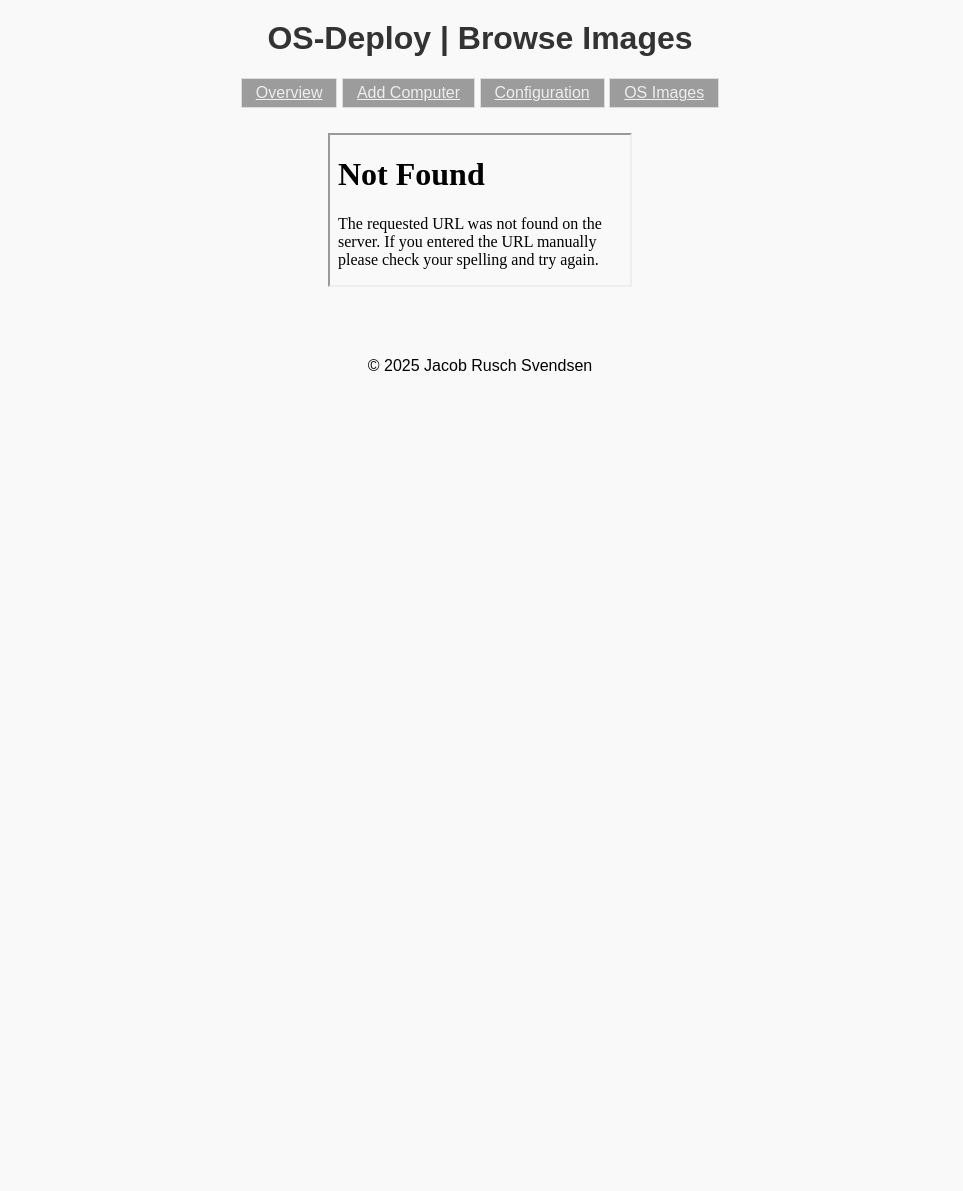
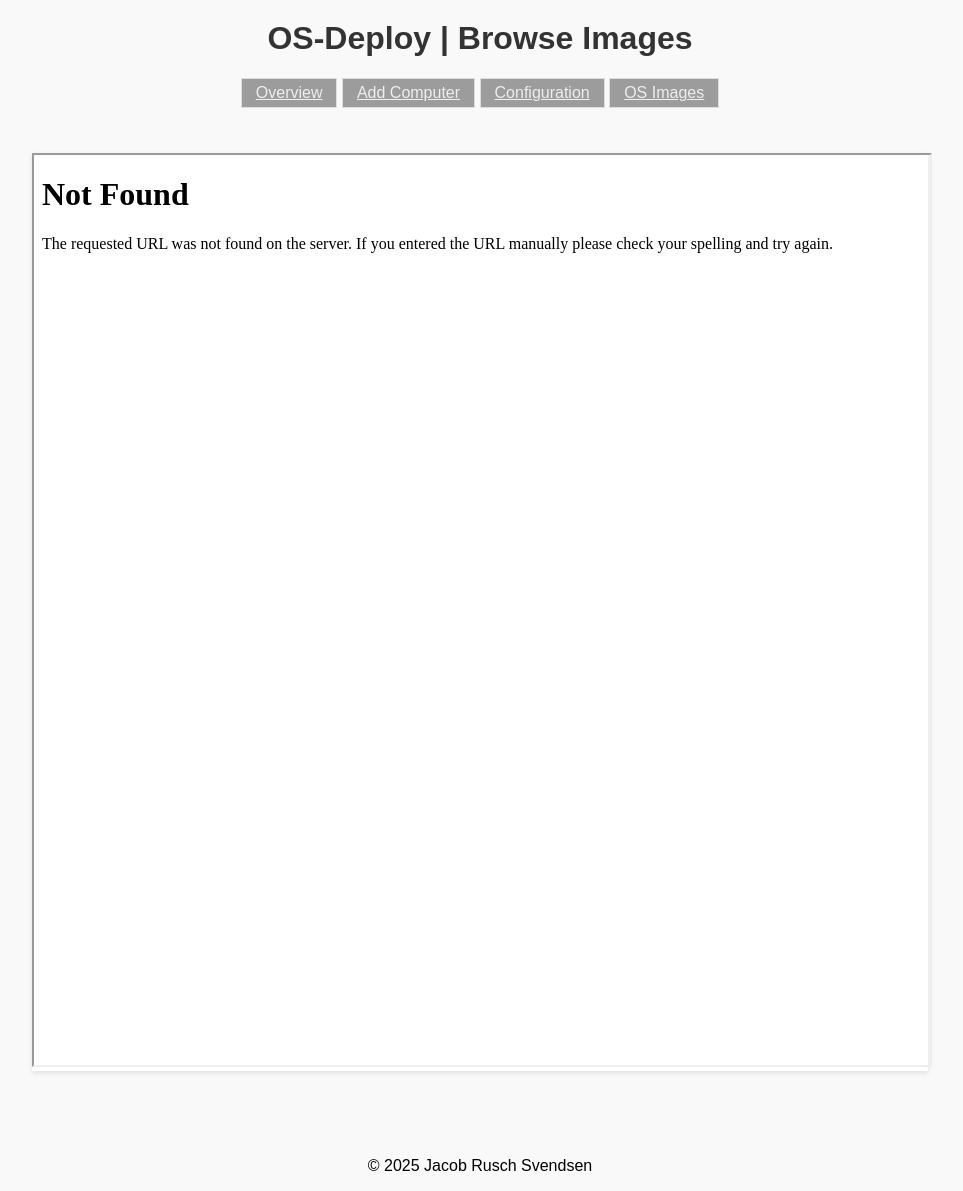
Before and after one commit to jacobrsv/os-deploy, a Flask app: page /browse in a window 1280 px wide. Shown: the whole page, without its empty margins (160-1123 px from the left). Before the commit the page ends 371 px from the top, so only its background shows below. Run offline with Flask 3, Linux system fonts and the light colour scheme.

Commit message:
Add styling for browser component: define iframe dimensions and container styles

```diff
--- a/app/static/style.css
+++ b/app/static/style.css
@@ -80,3 +80,15 @@ button {
 button:hover {
     background-color: #e60000;
 }
+
+.browser iframe {
+    width: 100%;
+    height: 910px;
+}
+.browser {
+    border-collapse: collapse;
+    width: 70%;
+    margin: 20px 0;
+    background-color: #fff;
+    box-shadow: 0 2px 5px rgba(0, 0, 0, 0.1);
+}
```
